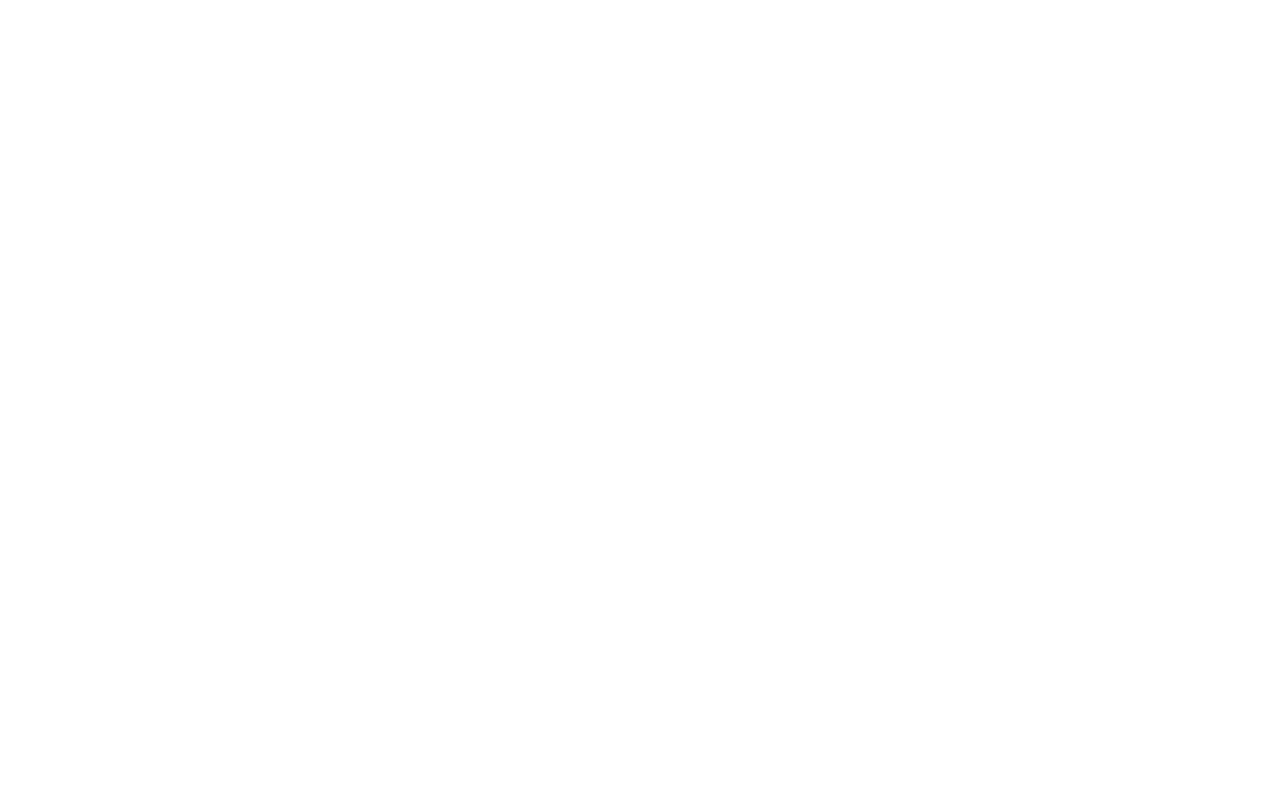
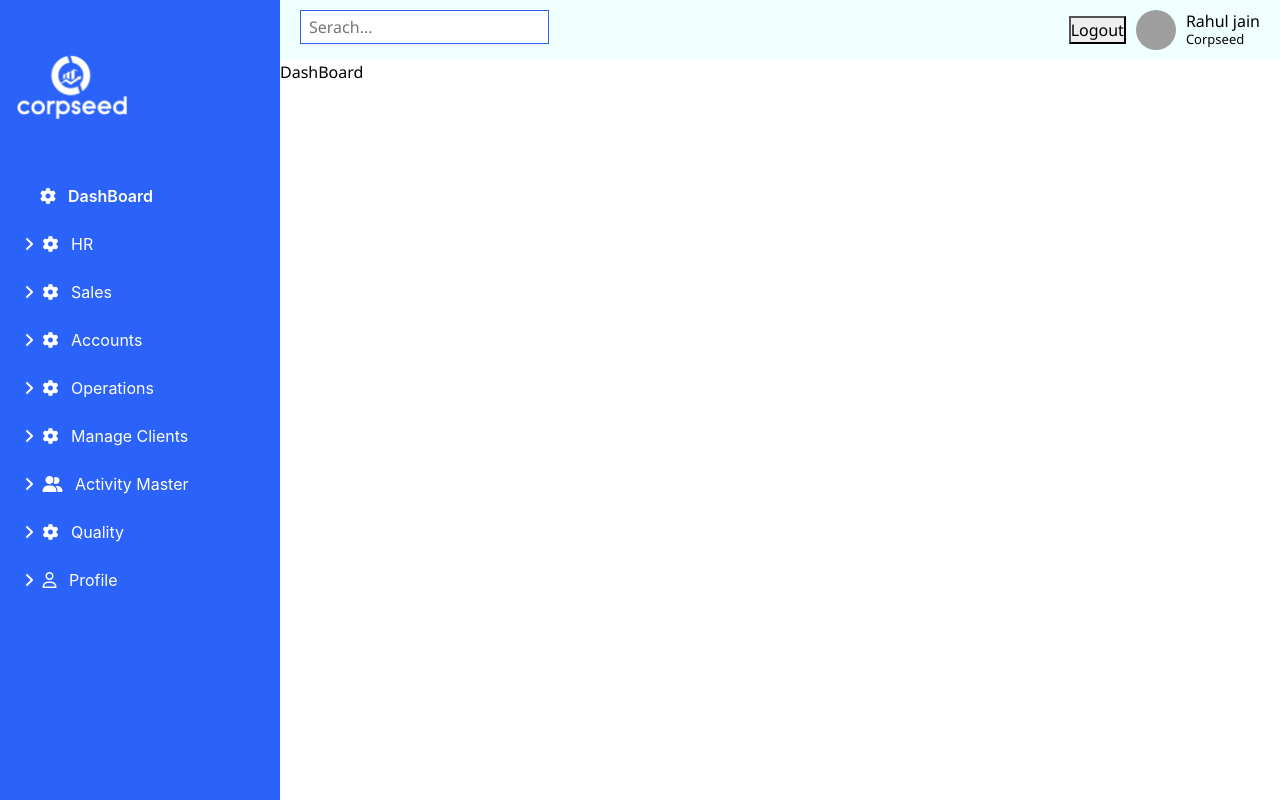
Before and after one commit to avnishkumarcorp/mainioclose, a React (Create React App) app: page /erp in a window 1280 px wide. Before the commit this address had no page. Built offline with nearby package versions, Linux system fonts and the light colour scheme; grey boxes are pictures that could not be loaded.

Commit message:
add routes

```diff
--- a/src/App.js
+++ b/src/App.js
@@ -30,10 +30,10 @@
           <Route path="/login" element={<Login />} />
           <Route path="/signup" element={<SignUp />} />
 
-          <Route path="/" element={<MainPage />}>
-            <Route path="/" element={<DashBoard />} />
+          <Route path="/erp" element={<MainPage />}>
+            <Route path="" element={<DashBoard />} />
             {/* hr module routes */}
-            <Route path="/hr" element={<HRMod />}>
+            <Route path="/erp/hr" element={<HRMod />}>
               <Route path="" element={<div>hrlinkone</div>} />
               <Route path="hrlinktwo" element={<div>hrlinktwo</div>} />
               <Route path="hrlinkthree" element={<div>hrlinkthree</div>} />
@@ -43,9 +43,9 @@
             </Route>
             {/* end */}
             {/* slaes module routes */}
-            <Route path="/sales" element={<SalesMod />}>
+            <Route path="/erp/sales" element={<SalesMod />}>
               <Route path="" element={<InboxPage />} />
-              <Route path="/sales/:id" element={<LeadDetailsPage />} />
+              <Route path=":id" element={<LeadDetailsPage />} />
 
               <Route path="oppurtities" element={<Opportunities />} />
               <Route path="estimate" element={<Estimate />} />
@@ -55,7 +55,7 @@
             </Route>
             {/* end */}
             {/* accounts module routes */}
-            <Route path="/account" element={<Accounts />}>
+            <Route path="/erp/account" element={<Accounts />}>
               <Route path="" element={<div>accounts first page</div>} />
               <Route
                 path="accounttwo"
@@ -77,7 +77,7 @@
             </Route>
             {/* end */}
             {/* operation module Routes */}
-            <Route path="/operation" element={<Operations />}>
+            <Route path="/erp/operation" element={<Operations />}>
               <Route path="" element={<div>Operation Number one </div>} />
               <Route
                 path="operationtwo"
@@ -102,7 +102,7 @@
             </Route>
             {/* end */}
             {/* manage client module route */}
-            <Route path="/manageclient" element={<ManageClientModule />}>
+            <Route path="/erp/manageclient" element={<ManageClientModule />}>
               <Route path="" element={<div>Client Number One</div>} />
               <Route path="clienttwo" element={<div>Client Number Two</div>} />
               <Route
@@ -121,7 +121,7 @@
             </Route>
             {/* end */}
             {/* Activity Master module routes */}
-            <Route path="/activity" element={<ActivityMasterModule />}>
+            <Route path="/erp/activity" element={<ActivityMasterModule />}>
               <Route path="" element={<div>Activity Number One</div>} />
               <Route
                 path="activitytwo"
@@ -146,7 +146,7 @@
             </Route>
             {/* end */}
             {/* quality module routes */}
-            <Route path="/quality" element={<QualityModule />}>
+            <Route path="/erp/quality" element={<QualityModule />}>
               <Route path="" element={<div>Quality Number One</div>} />
               <Route
                 path="qualitytwo"
@@ -171,7 +171,7 @@
             </Route>
             {/* end */}
             {/* profile routes */}
-            <Route path="/profile" element={<MyProfile />}>
+            <Route path="/erp/profile" element={<MyProfile />}>
               <Route path="" element={<div>Profile Number One</div>} />
               <Route
                 path="profiletwo"
--- a/src/Main/MainPage.js
+++ b/src/Main/MainPage.js
@@ -7,14 +7,14 @@
 
 const MainPage = () => {
 
-  const navigate = useNavigate();
-  const currentUserToken = useSelector((state)=>  state.AuthReducer.token)
-  useEffect(()=>{
-    let UserToken = localStorage.getItem("Access Token");
-    if(!UserToken || currentUserToken !== UserToken){
-      navigate("/login")
-    }
-  })
+  // const navigate = useNavigate();
+  // const currentUserToken = useSelector((state)=>  state.AuthReducer.token)
+  // useEffect(()=>{
+  //   let UserToken = localStorage.getItem("Access Token");
+  //   if(!UserToken || currentUserToken !== UserToken){
+  //     navigate("/login")
+  //   }
+  // })
 
   return (
     <div className="main-page">
--- a/src/Main/SideBar.js
+++ b/src/Main/SideBar.js
@@ -16,7 +16,7 @@
 
       <div className="side-tabs">
         <NavLink
-          to="/"
+          to="/erp"
           className={`nav-heading ml-3`}
           data-toggle="collapse"
           data-target={`#collapseOne`}
@@ -31,7 +31,7 @@
       {/* hr links start */}
       <div className="side-tabs">
         <NavLink
-          to="/hr"
+          to="/erp/hr"
           className={`nav-heading ${({ isActive }) =>
             isActive ? "linkactive" : ""}`}
           data-toggle="collapse"
@@ -75,7 +75,7 @@
       {/* sales links start */}
       <div className="side-tabs">
         <NavLink
-          to="/sales"
+          to="/erp/sales"
           className={`nav-heading ${({ isActive }) =>
             isActive ? "linkactive" : ""}`}
           data-toggle="collapse"
@@ -119,7 +119,7 @@
       {/* accounts links start */}
       <div className="side-tabs">
         <NavLink
-          to="/account"
+          to="/erp/account"
           className={`nav-heading ${({ isActive }) =>
             isActive ? "linkactive" : ""}`}
           data-toggle="collapse"
@@ -163,7 +163,7 @@
       {/* operations links start */}
       <div className="side-tabs">
         <NavLink
-          to="/operation"
+          to="/erp/operation"
           className={`nav-heading ${({ isActive }) =>
             isActive ? "linkactive" : ""}`}
           data-toggle="collapse"
@@ -207,7 +207,7 @@
       {/* Manage Clinets links start */}
       <div className="side-tabs">
         <NavLink
-          to="/manageclient"
+          to="/erp/manageclient"
           className={`nav-heading ${({ isActive }) =>
             isActive ? "linkactive" : ""}`}
           data-toggle="collapse"
@@ -252,7 +252,7 @@
       {/* activity Master links start */}
       <div className="side-tabs">
         <NavLink
-          to="/activity"
+          to="/erp/activity"
           className={`nav-heading ${({ isActive }) =>
             isActive ? "linkactive" : ""}`}
           data-toggle="collapse"
@@ -296,7 +296,7 @@
       {/* Quality links start */}
       <div className="side-tabs">
         <NavLink
-          to="/quality"
+          to="/erp/quality"
           className={`nav-heading ${({ isActive }) =>
             isActive ? "linkactive" : ""}`}
           data-toggle="collapse"
@@ -341,7 +341,7 @@
       {/* Profile links start */}
       <div className="side-tabs">
         <NavLink
-          to="/profile"
+          to="/erp/profile"
           className={`nav-heading ${({ isActive }) =>
             isActive ? "linkactive" : ""}`}
           data-toggle="collapse"
```
